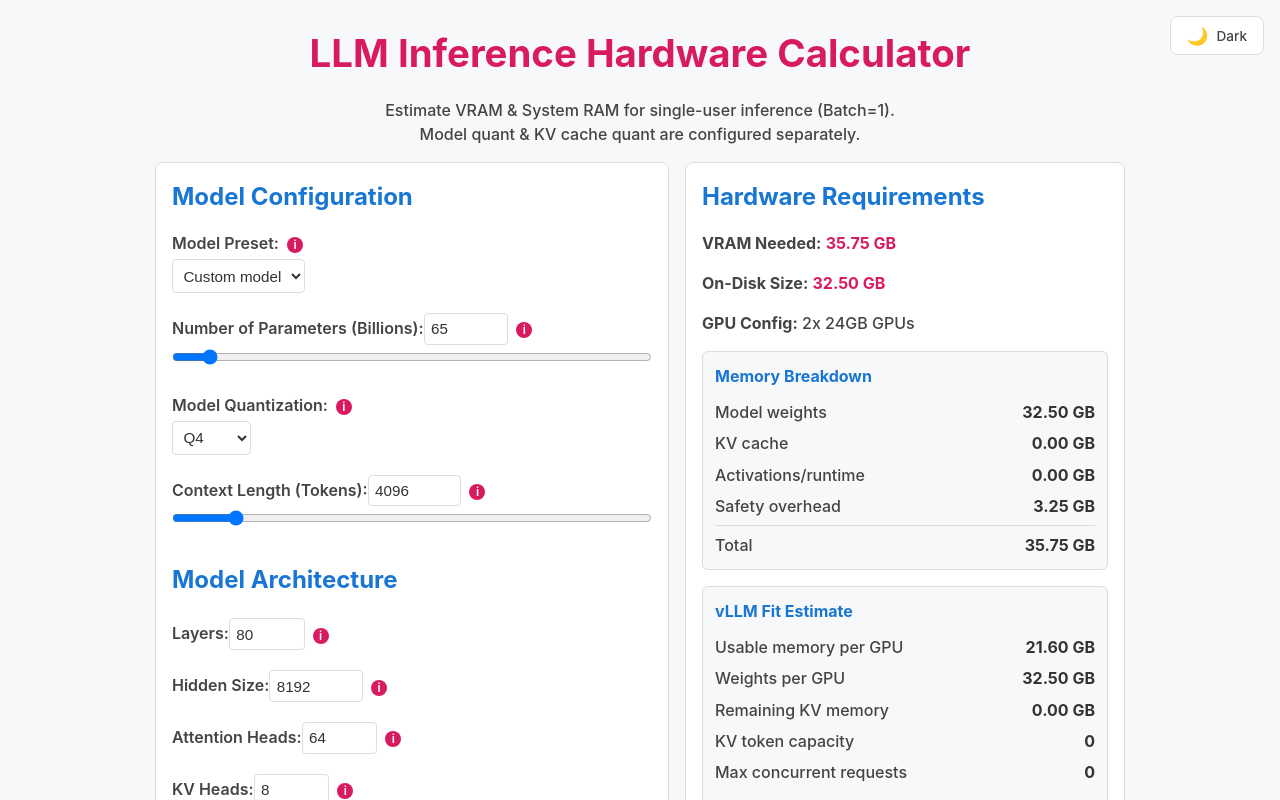
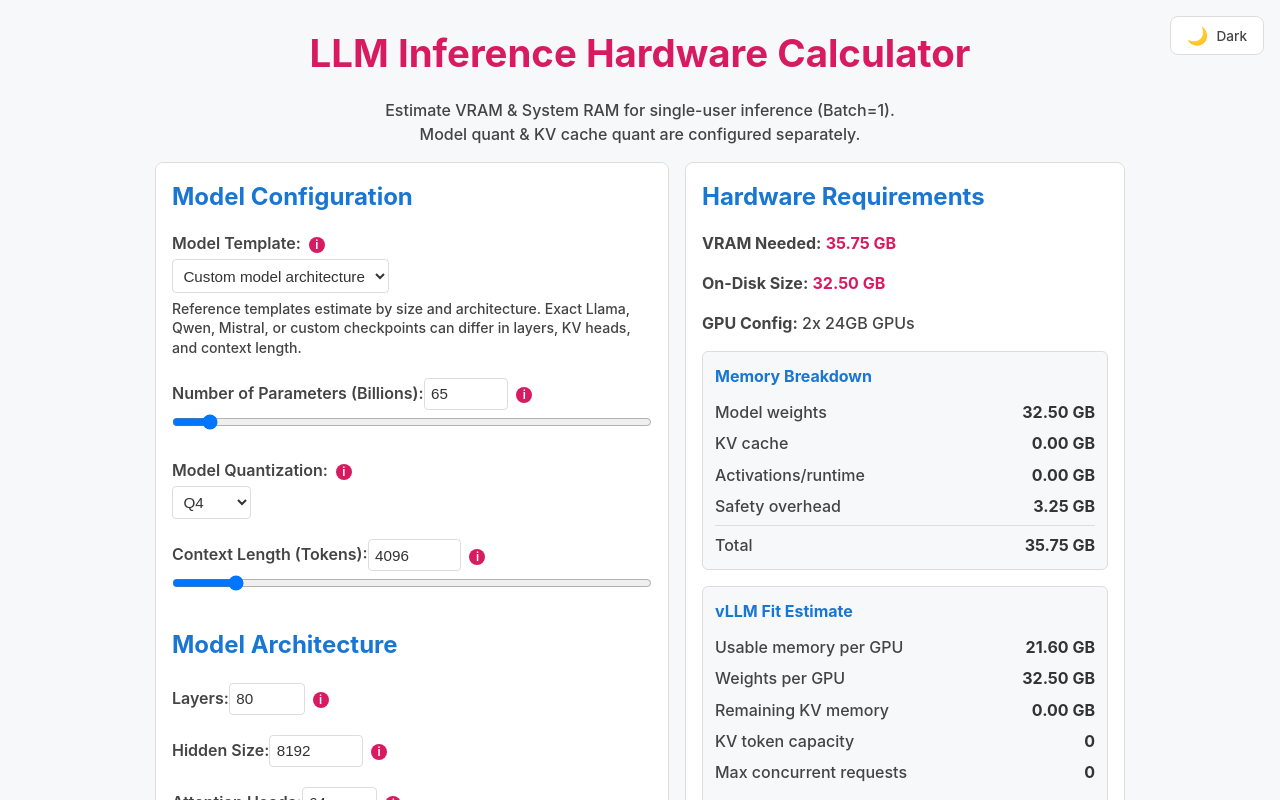
Before and after one commit to dipenbhuva/llm-inference-hardware-calculator, a React (Vite) app: page / in a window 1280 px wide. Shown: the top 800 px of the page. Built offline with nearby package versions, Linux system fonts and the light colour scheme.

Commit message:
clarify model templates

```diff
--- a/src/App.css
+++ b/src/App.css
@@ -132,6 +132,13 @@ h1 {
   text-align: center;
   margin-bottom: 1rem;
   color: var(--secondary-color);
+}
+
+.field-note {
+  margin: 0.35rem 0 0;
+  color: var(--secondary-color);
+  font-size: 0.88rem;
+  line-height: 1.4;
 }
 
 h2 {
--- a/src/App.tsx
+++ b/src/App.tsx
@@ -211,23 +211,30 @@ function App() {
           <h2 className="section-title">Model Configuration</h2>
 
           <label className="label-range">
-            Model Preset:
-            <Tooltip text="Optional starting point for common model sizes. Presets populate parameter count and architecture fields.">
+            Model Template:
+            <Tooltip text="Optional size-based architecture template. It is not a real model name; for production sizing, compare these fields with the target model config.">
               i
             </Tooltip>
           </label>
           <select
-            aria-label="Model Preset"
+            aria-label="Model Template"
             value={modelPresetId}
             onChange={handleModelPresetChange}
           >
-            <option value={CUSTOM_MODEL_PRESET_ID}>Custom model</option>
+            <option value={CUSTOM_MODEL_PRESET_ID}>
+              Custom model architecture
+            </option>
             {modelPresets.map((preset) => (
               <option key={preset.id} value={preset.id}>
                 {preset.name}
               </option>
             ))}
           </select>
+          <p className="field-note">
+            Reference templates estimate by size and architecture. Exact Llama,
+            Qwen, Mistral, or custom checkpoints can differ in layers, KV heads,
+            and context length.
+          </p>
 
           <label className="label-range">
             Number of Parameters (Billions):
--- a/src/data/modelPresets.ts
+++ b/src/data/modelPresets.ts
@@ -5,7 +5,7 @@ export const CUSTOM_MODEL_PRESET_ID = 'custom';
 export const modelPresets: ModelPreset[] = [
   {
     id: 'generic-7b',
-    name: 'Generic 7B',
+    name: '7B reference template',
     paramsBillion: 7,
     layers: 32,
     hiddenSize: 4096,
@@ -16,7 +16,7 @@ export const modelPresets: ModelPreset[] = [
   },
   {
     id: 'generic-8b',
-    name: 'Generic 8B',
+    name: '8B reference template',
     paramsBillion: 8,
     layers: 32,
     hiddenSize: 4096,
@@ -27,7 +27,7 @@ export const modelPresets: ModelPreset[] = [
   },
   {
     id: 'generic-13b',
-    name: 'Generic 13B',
+    name: '13B reference template',
     paramsBillion: 13,
     layers: 40,
     hiddenSize: 5120,
@@ -38,7 +38,7 @@ export const modelPresets: ModelPreset[] = [
   },
   {
     id: 'generic-34b',
-    name: 'Generic 34B',
+    name: '34B reference template',
     paramsBillion: 34,
     layers: 48,
     hiddenSize: 8192,
@@ -49,7 +49,7 @@ export const modelPresets: ModelPreset[] = [
   },
   {
     id: 'generic-70b',
-    name: 'Generic 70B',
+    name: '70B reference template',
     paramsBillion: 70,
     layers: 80,
     hiddenSize: 8192,
@@ -60,7 +60,7 @@ export const modelPresets: ModelPreset[] = [
   },
   {
     id: 'generic-120b',
-    name: 'Generic 120B',
+    name: '120B reference template',
     paramsBillion: 120,
     layers: 96,
     hiddenSize: 12288,
```
Also changed, not shown: labs/lab-03-model-presets.md (+5 -5 lines), labs/README.md, 3 other files (tests, documents, lock files or other folders).
